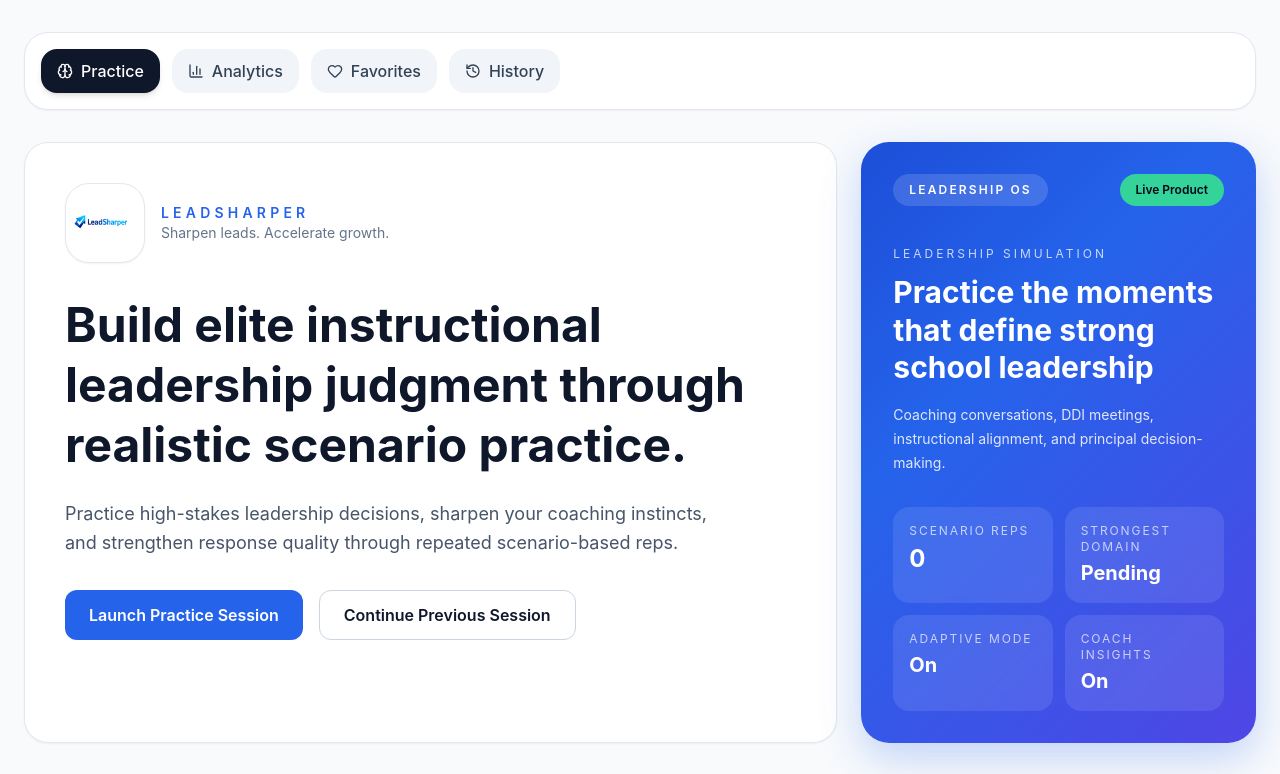
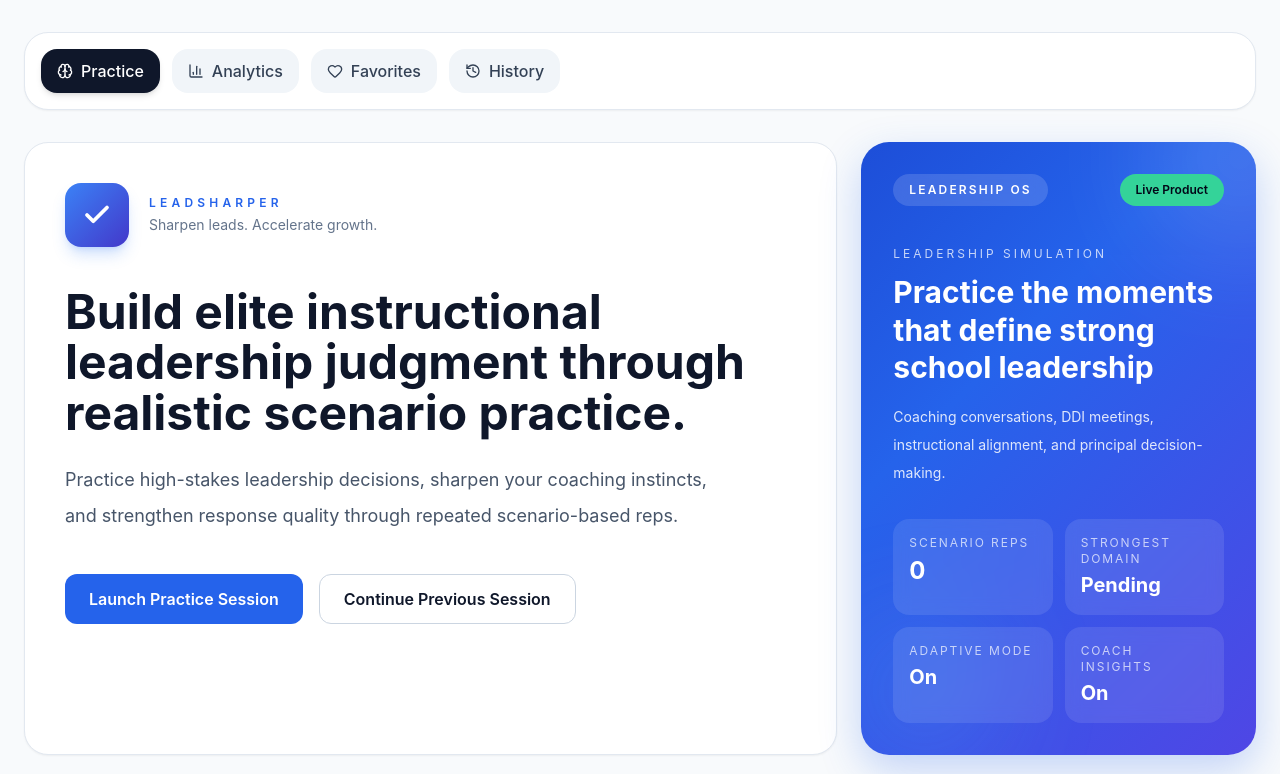
Before and after one commit to jmarc296-jpg/instructional-leadership-practice, a Next.js app: page / in a window 1280 px wide. Shown: the top 774 px of the page. Built offline with nearby package versions, Linux system fonts and the light colour scheme.

Commit message:
Upgrade homepage to elite brand presentation

```diff
--- a/app/page.tsx
+++ b/app/page.tsx
@@ -5,7 +5,8 @@ import {
   Brain,
   BarChart3,
   Heart,
-  History as HistoryIcon
+  History as HistoryIcon,
+  Check
 } from 'lucide-react'
 
 import { QUESTION_BANK } from '@/data/questions'
@@ -243,36 +244,31 @@ export default function HomePage() {
           <>
             <div className="grid gap-6 lg:grid-cols-3">
               <div className="lg:col-span-2 rounded-3xl border border-slate-200 bg-white p-10 shadow-sm">
-                <div className="mb-8 flex items-center gap-4">
-                  <div className="flex h-20 w-20 items-center justify-center overflow-hidden rounded-3xl border border-slate-200 bg-white shadow-sm">
-                    <img
-                      src="/logo.png"
-                      alt="LeadSharper"
-                      className="h-full w-full object-cover"
-                    />
+                <div className="mb-10 flex items-center gap-5">
+                  <div className="flex h-16 w-16 items-center justify-center rounded-2xl bg-gradient-to-br from-blue-500 to-indigo-700 shadow-lg shadow-blue-500/25">
+                    <Check size={30} className="text-white" strokeWidth={3} />
                   </div>
 
                   <div>
-                    <div className="text-sm font-semibold uppercase tracking-[0.3em] text-blue-600">
+                    <div className="text-xs font-semibold uppercase tracking-[0.35em] text-blue-600">
                       LeadSharper
                     </div>
-
-                    <div className="text-sm text-slate-500">
+                    <div className="mt-1 text-sm text-slate-500">
                       Sharpen leads. Accelerate growth.
                     </div>
                   </div>
                 </div>
 
-                <h1 className="mb-6 text-5xl font-bold leading-tight text-slate-900">
+                <h1 className="mb-6 max-w-4xl text-5xl font-bold leading-[1.05] text-slate-900">
                   Build elite instructional leadership judgment through realistic scenario practice.
                 </h1>
 
-                <p className="max-w-2xl text-lg leading-relaxed text-slate-600">
+                <p className="max-w-2xl text-lg leading-9 text-slate-600">
                   Practice high-stakes leadership decisions, sharpen your coaching instincts,
                   and strengthen response quality through repeated scenario-based reps.
                 </p>
 
-                <div className="mt-8 flex flex-wrap gap-4">
+                <div className="mt-10 flex flex-wrap gap-4">
                   <button
                     onClick={handleLaunchPractice}
                     className="rounded-xl bg-blue-600 px-6 py-3 font-semibold text-white hover:bg-blue-700"
@@ -289,7 +285,12 @@ export default function HomePage() {
                 </div>
               </div>
 
-              <div className="hero-gradient relative min-h-[420px] overflow-hidden p-8">
+              <div className="hero-gradient relative min-h-[420px] overflow-hidden rounded-3xl p-8 shadow-xl shadow-blue-500/25">
+                <div className="absolute inset-0 opacity-20">
+                  <div className="absolute -right-16 -top-16 h-40 w-40 rounded-full bg-white blur-3xl" />
+                  <div className="absolute bottom-0 left-0 h-32 w-32 rounded-full bg-cyan-300 blur-3xl" />
+                </div>
+
                 <div className="relative z-10 flex h-full flex-col justify-between">
                   <div className="flex items-center justify-between">
                     <div className="rounded-full bg-white/15 px-4 py-2 text-xs font-semibold uppercase tracking-[0.18em] text-white backdrop-blur">
@@ -310,7 +311,7 @@ export default function HomePage() {
                       Practice the moments that define strong school leadership
                     </h3>
 
-                    <p className="mt-4 max-w-md text-sm leading-6 text-white/85">
+                    <p className="mt-4 max-w-md text-sm leading-7 text-white/85">
                       Coaching conversations, DDI meetings, instructional alignment,
                       and principal decision-making.
                     </p>
```
